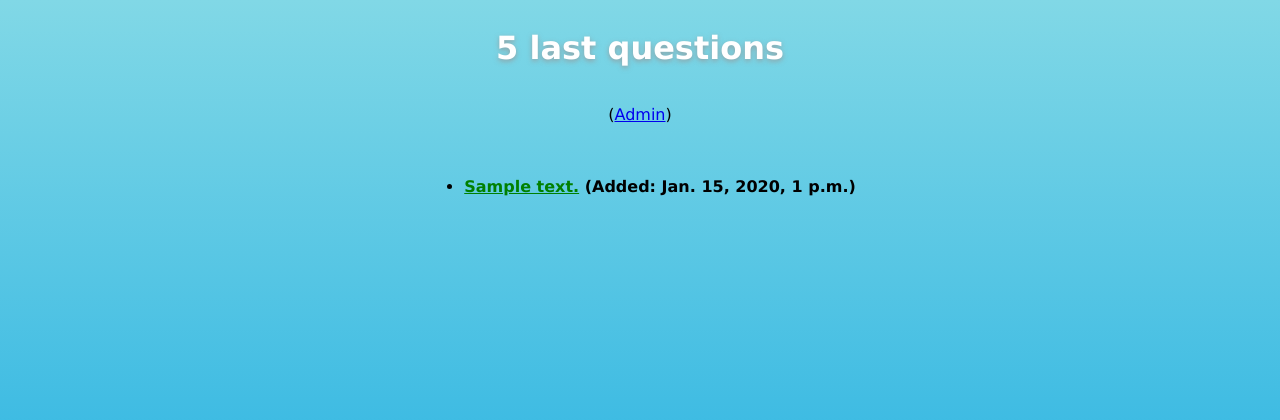
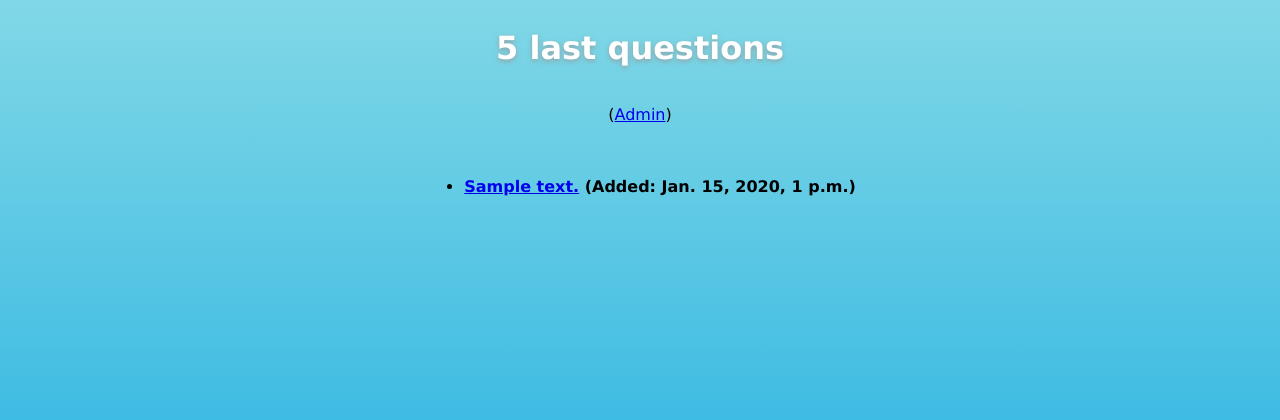
Before and after one commit to Seal-Pavel/url-shortener, a Django app: page /polls/ in a window 1280 px wide. Shown: the top 420 px of the page. Run offline with Django 4.2, Linux system fonts and the light colour scheme; tables that the repository leaves empty hold one stand-in row (values such as "Sample post").

Commit message:
Revert "add static files"

```diff
--- a/app/polls/static/polls/style.css
+++ /dev/null
@@ -1,3 +0,0 @@
-li a {
-    color: green;
-}
--- a/app/polls/templates/polls/index.html
+++ b/app/polls/templates/polls/index.html
@@ -1,7 +1,3 @@
-{% load static %}
-
-<link rel="stylesheet" href="{% static 'polls/style.css' %}">
-
 <!DOCTYPE html>
 <html lang="en">
 <head>
@@ -113,6 +109,14 @@
             -moz-box-shadow: 0 5px 5px 0 rgba(0, 0, 0, 0.5);
             box-shadow: 0 5px 5px 0 rgba(0, 0, 0, 0.5);
         }
+
+
+
+
+
+
+
+
     </style>
 </head>
 <body>
```
Also changed, not shown: app/polls/static/__init__.py (deleted), app/polls/static/polls/__init__.py (deleted), app/polls/static/polls/images/__init__.py (deleted).
